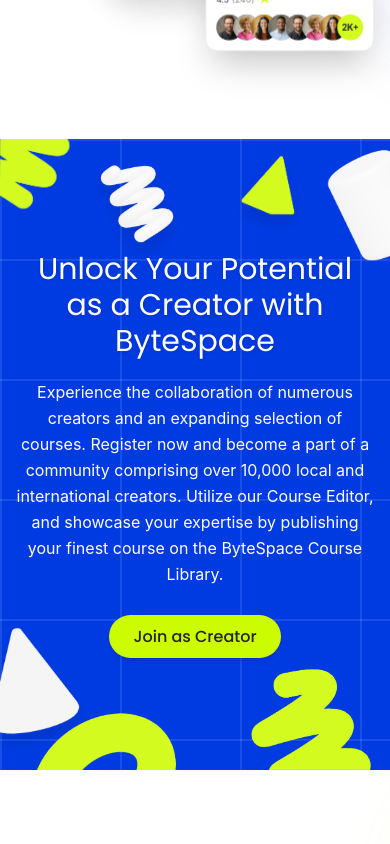
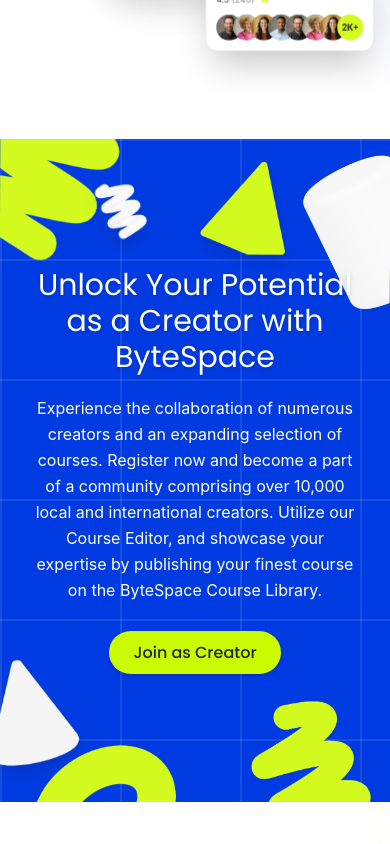
Before and after one commit to moriyam-mohona/byte-space, a Next.js app: page / in a window 390 px wide. Shown: the part 4700-5544 px from the top of the page. Built offline with nearby package versions, Linux system fonts and the light colour scheme; a web font is replaced by a local one.

Commit message:
feat: add CreatorBanner component to home feature

```diff
--- a/src/features/home/CreatorBanner.tsx
+++ b/src/features/home/CreatorBanner.tsx
@@ -3,12 +3,12 @@
 
 export function CreatorBanner() {
   return (
-    <section className="relative w-full bg-primary-800 bg-hero-grid text-white py-28 xl:py-24 overflow-hidden">
+    <section className="relative w-full bg-primary-800 bg-hero-grid text-white py-32 xl:py-24 overflow-hidden">
       {/* ═══════════════════════════════════════════════════════════════
           3D FLOATING ELEMENTS (Left & Right Flanks)
       ═══════════════════════════════════════════════════════════════ */}
       {/* 1. Top-Left: Lime Spiral */}
-      <div className="pointer-events-none absolute top-0 left-0 w-28 sm:w-48 lg:w-62 z-10 animate-float-slow select-none">
+      <div className="pointer-events-none absolute top-0 left-0 w-48 lg:w-62 z-10 animate-float-slow select-none">
         <NextImage
           src="/images/cta/top-left-lime-spiral.png"
           alt=""
@@ -20,7 +20,7 @@
       </div>
 
       {/* 2. Top-Left: White Squiggle */}
-      <div className="pointer-events-none absolute top-4 sm:top-6 xl:top-8 left-20 sm:left-26 xl:left-52 w-28 xl:w-46 z-10 animate-float-subtle select-none">
+      <div className="pointer-events-none absolute top-10 sm:top-6 xl:top-8 left-20 sm:left-26 xl:left-52 w-20 sm:w-28 xl:w-46 z-10 animate-float-subtle select-none">
         <NextImage
           src="/images/cta/top-left-white-squiggle.png"
           alt=""
@@ -56,7 +56,7 @@
       </div>
 
       {/* 5. Top-Right: Lime Pyramid */}
-      <div className="pointer-events-none absolute top-4 sm:top-6 lg:top-2 right-20 sm:left-auto sm:right-20 xl:right-46 w-20 sm:w-32 xl:w-46 z-10 animate-float-subtle select-none">
+      <div className="pointer-events-none absolute top-4 sm:top-6 lg:top-2 right-20 sm:left-auto sm:right-20 xl:right-46 w-32 xl:w-46 z-10 animate-float-subtle select-none">
         <NextImage
           src="/images/cta/top-right-lime-pyramid.png"
           alt=""
@@ -68,7 +68,7 @@
       </div>
 
       {/* 6. Top-Right: White Cylinder */}
-      <div className="pointer-events-none absolute top-0 right-0 w-20 sm:w-32 xl:w-58 z-10 animate-float-slow select-none">
+      <div className="pointer-events-none absolute top-0 right-0 w-28 sm:w-32 xl:w-58 z-10 animate-float-slow select-none">
         <NextImage
           src="/images/cta/top-right-white-cylinder.png"
           alt=""
@@ -94,13 +94,13 @@
       {/* ═══════════════════════════════════════════════════════════════
           CENTERED HERO COPY & CALL-TO-ACTION
       ═══════════════════════════════════════════════════════════════ */}
-      <div className="relative z-20 max-w-280 mx-auto px-4 sm:px-6 text-center space-y-5 sm:space-y-6">
+      <div className="relative z-20 max-w-90 sm:max-w-280 mx-auto px-4 sm:px-6 text-center space-y-5 sm:space-y-6">
         <h2 className="font-heading text-3xl lg:text-heading-m text-white drop-shadow-sm">
           Unlock Your Potential as a <br className="hidden sm:inline" />
           Creator with ByteSpace
         </h2>
 
-        <p className="font-body text-body-m sm:text-body-l leading-relaxed max-w-280 mx-auto">
+        <p className="font-body text-body-m sm:text-body-l leading-relaxed  mx-auto">
           Experience the collaboration of numerous creators and an expanding
           selection of courses. Register now and become a part of a community
           comprising over 10,000 local and international creators. Utilize our
```
